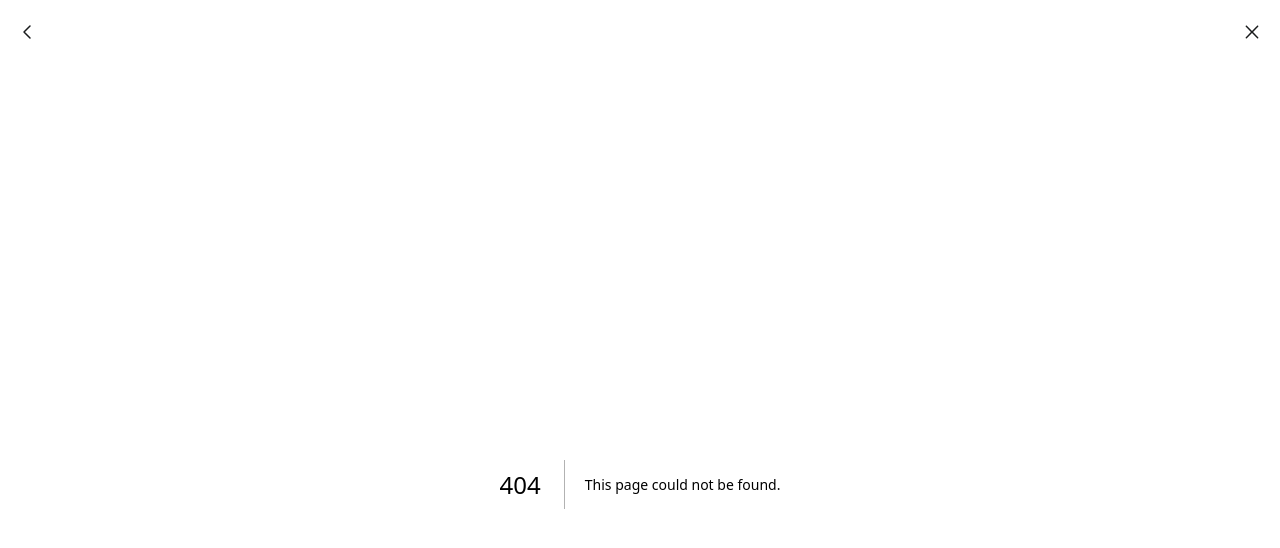
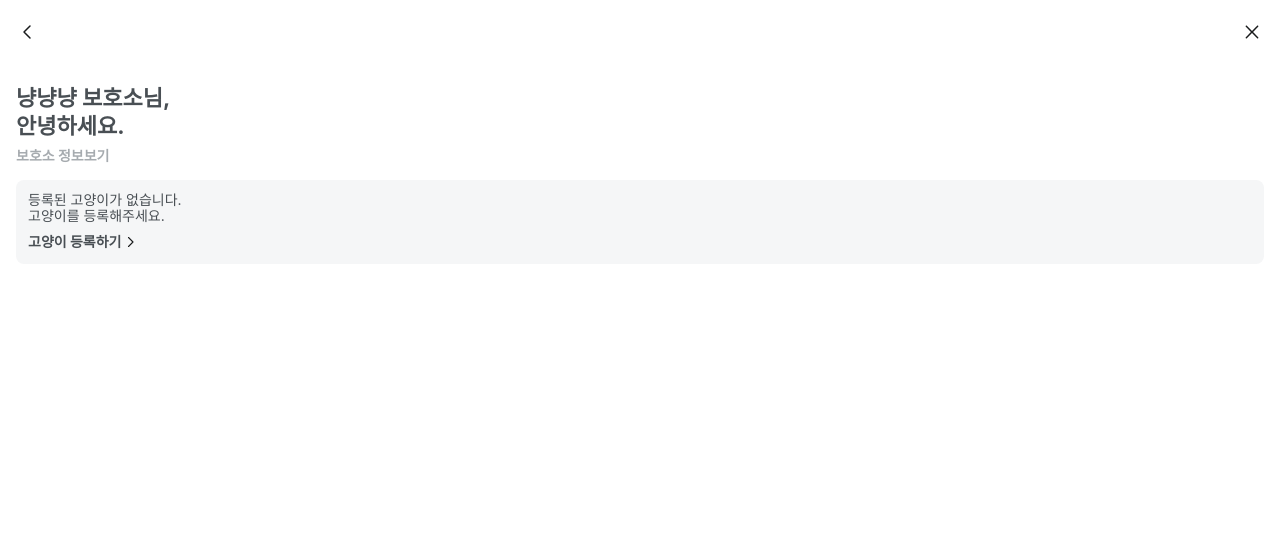
Before and after one commit to Team-Lea-Squad/take-meow-home-client, a Next.js app: page /shelter in a window 1280 px wide. Before the commit this address had no page. Shown: the top 548 px of the page. Built offline with nearby package versions, Linux system fonts and the light colour scheme.

Commit message:
Add: 보호소 메인 화면

```diff
--- /dev/null
+++ b/src/app/shelter/mypage/page.tsx
@@ -0,0 +1,7 @@
+import React from "react";
+
+const Page = () => {
+  return <div></div>;
+};
+
+export default Page;
--- /dev/null
+++ b/src/app/shelter/page.tsx
@@ -0,0 +1,28 @@
+"use client";
+import React from "react";
+import MainTitle from "@/components/MainTitle";
+import { mainTitles } from "@/utils/titleAssets";
+import { useRouter } from "next/navigation";
+import RegisterCatBanner from "@/components/RegisterCatCard";
+
+const Page = () => {
+  const router = useRouter();
+  return (
+    <div className="flex flex-col gap-4">
+      <div className="flex flex-col gap-2">
+        <MainTitle mainTitle={mainTitles.shelterHome} name="냥냥냥" />
+        <div
+          className="text-text-lite text-paragraph-120-B"
+          onClick={() => {
+            router.push("/shelter/mypage");
+          }}
+        >
+          보호소 정보보기
+        </div>
+      </div>
+      <RegisterCatBanner />
+    </div>
+  );
+};
+
+export default Page;
--- /dev/null
+++ b/src/app/shelter/register-cat/page.tsx
@@ -0,0 +1,7 @@
+import React from "react";
+
+const Page = () => {
+  return <div></div>;
+};
+
+export default Page;
--- /dev/null
+++ b/src/components/AdoptionScheduleCard.tsx
@@ -0,0 +1,13 @@
+"use client";
+import React from "react";
+import { useRouter } from "next/navigation";
+
+const AdoptionScheduleCard = () => {
+  const router = useRouter();
+
+  return (
+    <div className="rounded-lg p-500 bg-background-chips gap-2 flex flex-col"></div>
+  );
+};
+
+export default AdoptionScheduleCard;
--- a/src/components/MainTitle.tsx
+++ b/src/components/MainTitle.tsx
@@ -1,10 +1,26 @@
 "use client";
 import React from "react";
 
-const MainTitle = ({ mainTitle }: { mainTitle: string }) => {
+interface MainTitleProps {
+  mainTitle: string;
+  name?: string;
+}
+
+const MainTitle = ({ mainTitle, name = "" }: MainTitleProps) => {
   return (
-    <div className="whitespace-pre-line flex items-center text-head-sub text-text-black py-1000 ">
-      {mainTitle}
+    <div className="">
+      {name ? (
+        <>
+          <div className="text-head-sub text-text-black font-bold">
+            {name} 보호소님,
+          </div>
+          <div className="text-head-sub text-text-black">{mainTitle}</div>
+        </>
+      ) : (
+        <div className="text-head-sub text-text-black whitespace-pre">
+          {mainTitle}
+        </div>
+      )}
     </div>
   );
 };
--- /dev/null
+++ b/src/components/RegisterCatCard.tsx
@@ -0,0 +1,34 @@
+"use client";
+import React, { useState } from "react";
+import { useRouter } from "next/navigation";
+import Image from "next/image";
+
+const RegisterCatCard = () => {
+  const router = useRouter();
+  const [hasRegisteredCats, setHasRegisteredCats] = useState(false);
+
+  return (
+    <div className="rounded-lg p-500 bg-background-chips gap-2 flex flex-col">
+      {!hasRegisteredCats && (
+        <p
+          className="whitespace-pre text-text-black text-paragraph-120-R"
+          onClick={() => {
+            router.push("");
+          }}
+        >{`등록된 고양이가 없습니다. \n고양이를 등록해주세요.`}</p>
+      )}
+
+      <div className="text-text-black text-paragraph-150-B flex items-center">
+        고양이 등록하기
+        <Image
+          src="/icons/arrow-right.svg"
+          alt="right-button"
+          width={18}
+          height={18}
+        />
+      </div>
+    </div>
+  );
+};
+
+export default RegisterCatCard;
--- a/src/utils/titleAssets.ts
+++ b/src/utils/titleAssets.ts
@@ -1,5 +1,6 @@
 export const mainTitles = {
-  shelterRegistration: "입양공고 등록을 위한 \n 보호소 정보를 등록해주세요",
+  shelterRegistration: "입양공고 등록을 위한\n보호소 정보를 등록해주세요",
+  shelterHome: "안녕하세요.",
   selectAddress: "주소를 선택해주세요",
-  registrationComplete: "정보등록완료, \n 승인절차가 필요합니다."
+  registrationComplete: "정보등록완료,\n승인절차가 필요합니다."
 };
```
Also changed, not shown: public/icons/arrow-right.svg (added).
